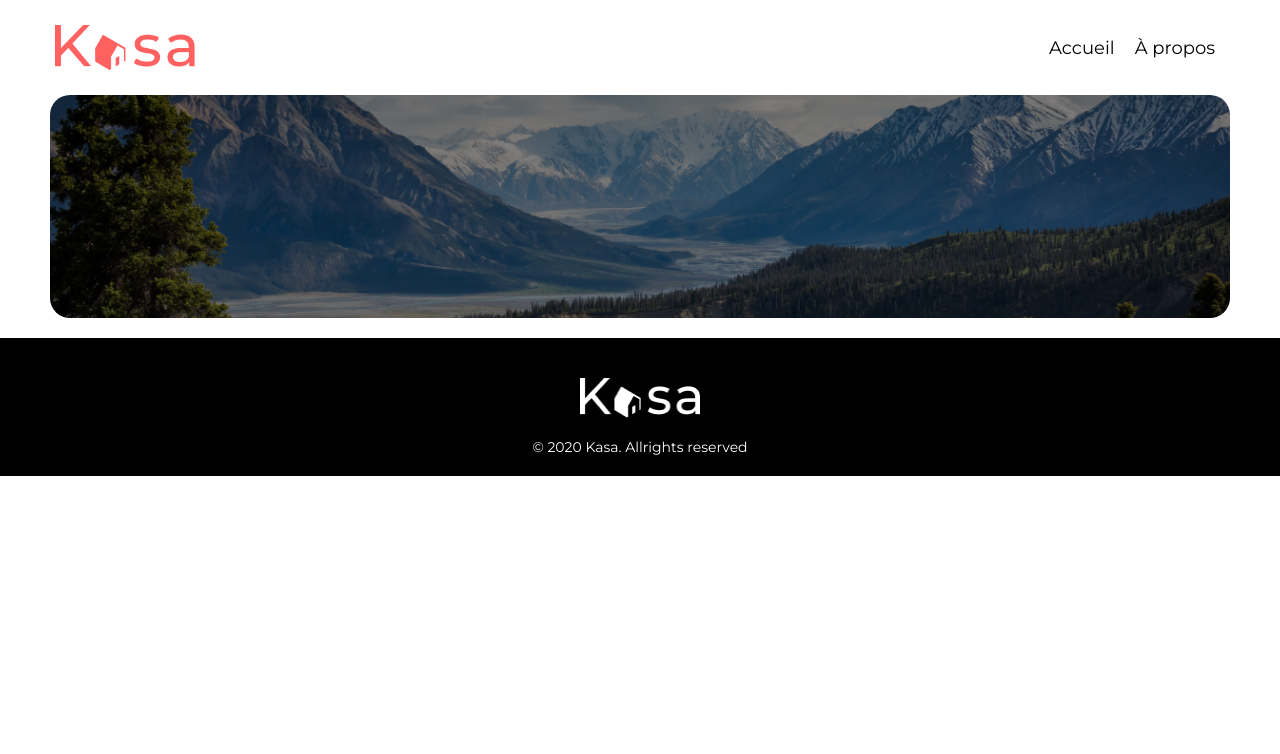
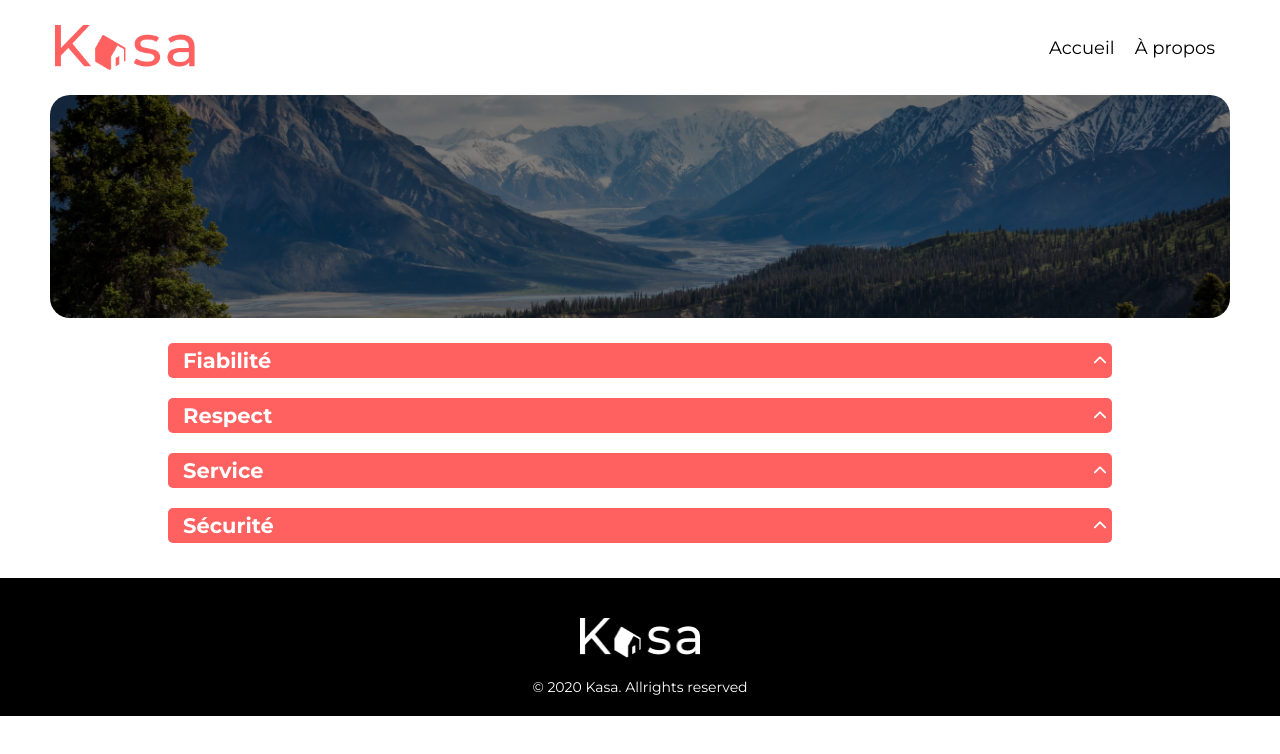
Before and after one commit to jcseg-2b/Projet-7-SEGALAT-Jean-Charles-, a React (Vite) app: page /about in a window 1280 px wide. Shown: the top 754 px of the page. Built offline with nearby package versions, Linux system fonts and the light colour scheme.

Commit message:
Ajout des collpase dans ma page about

```diff
--- a/src/components/cards/Card.css
+++ b/src/components/cards/Card.css
@@ -34,7 +34,6 @@
   }
 
   .card-title {
-    font-size: 18px;
     padding: 15px;
   }
 }
--- a/src/components/header/Header.css
+++ b/src/components/header/Header.css
@@ -13,12 +13,6 @@
   height: 45px;
   width: auto;
 }
-.header-decor {
-  width: 100%;
-  margin-top: 20px;
-  height: 110px;
-}
-
 nav a {
   margin: 0 10px;
   text-decoration: none;
--- a/src/components/rating/Rating.css
+++ b/src/components/rating/Rating.css
@@ -10,6 +10,3 @@
 .star-inactive {
   color: #e3e3e3;
 }
-.star {
-  font-size: 24px;
-}
--- a/src/pages/About.jsx
+++ b/src/pages/About.jsx
@@ -1,12 +1,21 @@
 import "../stylespages/About.css";
 import Banner from "../components/banner/Banner";
 import aboutBanner from "../assets/aboutbanner.jpg";
+import Collapse from "../components/collapse/Collapse";
 
 function About() {
   return (
-    <div>
-      <Banner image={aboutBanner} />
-    </div>
+    <>
+      <div className="about-banner">
+        <Banner image={aboutBanner} />
+      </div>
+      <div className="about-collapse-container">
+        <Collapse title="Fiabilité" content="Les annonces postées sur Kasa garantissent une fiabilité totale. Les photos sont conformes aux logements, et toutes les informations sont régulièrement vérifiées par nos équipes." />
+        <Collapse title="Respect" content="La bienveillance fait partie des valeurs fondatrices de Kasa. Tout comportement discriminatoire ou de perturbation du voisinage entraînera une exclusion de notre plateforme." />
+        <Collapse title="Service" content="Nos équipes se tiennent à votre disposition pour vous fournir une expérience parfaite. N'hésitez pas à nous contacter si vous avez la moindre question." />
+        <Collapse title="Sécurité" content="La sécurité est la priorité de Kasa. Aussi bien pour nos hôtes que pour les voyageurs, chaque logement correspond aux critères de sécurité établis par nos services. En laissant une note aussi bien à l'hôte qu'au locataire, cela permet à nos équipes de vérifier que les standards sont bien respectés. Nous organisons également des ateliers sur la sécurité domestique pour nos hôtes." />
+      </div>
+    </>
   );
 }
 
--- a/src/stylespages/About.css
+++ b/src/stylespages/About.css
@@ -0,0 +1,49 @@
+.about-banner .banner {
+  height: 111px;
+}
+
+.about-collapse-container {
+  gap: 10px;
+  display: flex;
+  flex-direction: column;
+  padding-bottom: 30px;
+}
+
+.about-collapse-container .collapse {
+  border: none;
+  border-radius: 5px;
+  overflow: hidden;
+}
+
+.about-collapse-container .collapse-content {
+  background-color: #f5f5f5;
+  color: black;
+  font-weight: 300;
+  border: 1px solid #f5f5f5;
+  border-radius: 5px;
+}
+.about-collapse-container .collapse-header {
+  font-weight: 500;
+  padding-left: 15px;
+}
+
+@media screen and (min-width: 768px) {
+  .about-banner .banner {
+    height: 223px;
+  }
+  .about-collapse-container .collapse-header {
+    font-size: 14px;
+    font-weight: 500;
+  }
+  .about-collapse-container {
+    width: 80%;
+    margin: 0 auto;
+  }
+}
+
+@media screen and (min-width: 1440px) {
+  .about-collapse-container .collapse-header {
+    font-size: 18px;
+    font-weight: 300;
+  }
+}
--- a/src/stylespages/Home.css
+++ b/src/stylespages/Home.css
@@ -21,7 +21,6 @@
 @media screen and (max-width: 1023px) {
   .cards-container {
     gap: 22px;
-    margin: 43px 0;
   }
 }
 @media screen and (min-width: 768px) {
--- a/src/stylespages/Housing.css
+++ b/src/stylespages/Housing.css
@@ -48,7 +48,6 @@
 
 @media (min-width: 1024px) {
   .housing-info {
-    flex-direction: column;
     justify-content: space-between;
   }
 
--- a/src/stylespages/index.css
+++ b/src/stylespages/index.css
@@ -6,14 +6,8 @@
 
 body {
   margin: 0 auto;
-  padding: 0;
   font-family: "Montserrat", sans-serif;
   max-width: 1440px;
-}
-
-html {
-  margin: 0;
-  padding: 0;
 }
 
 .content-wrapper {
```
